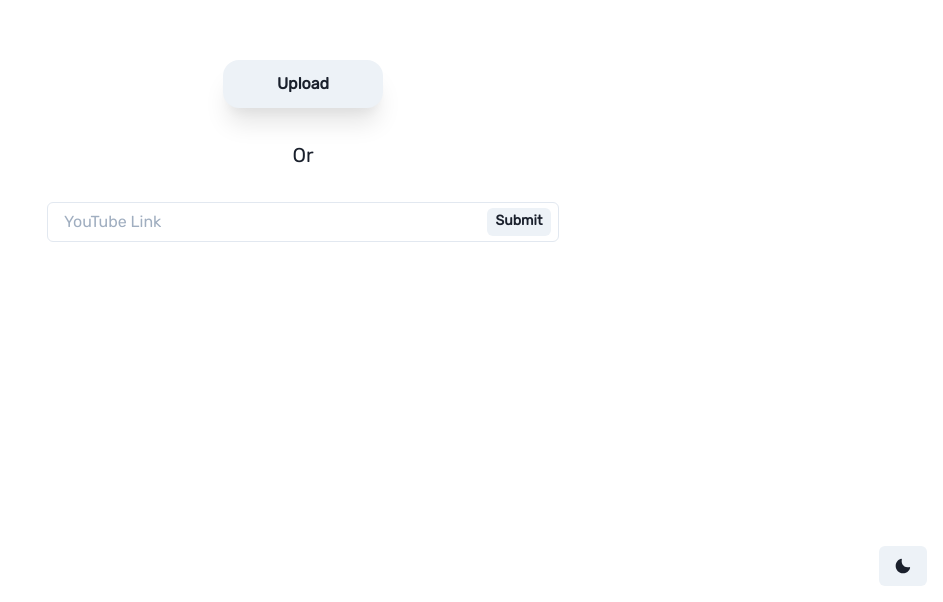
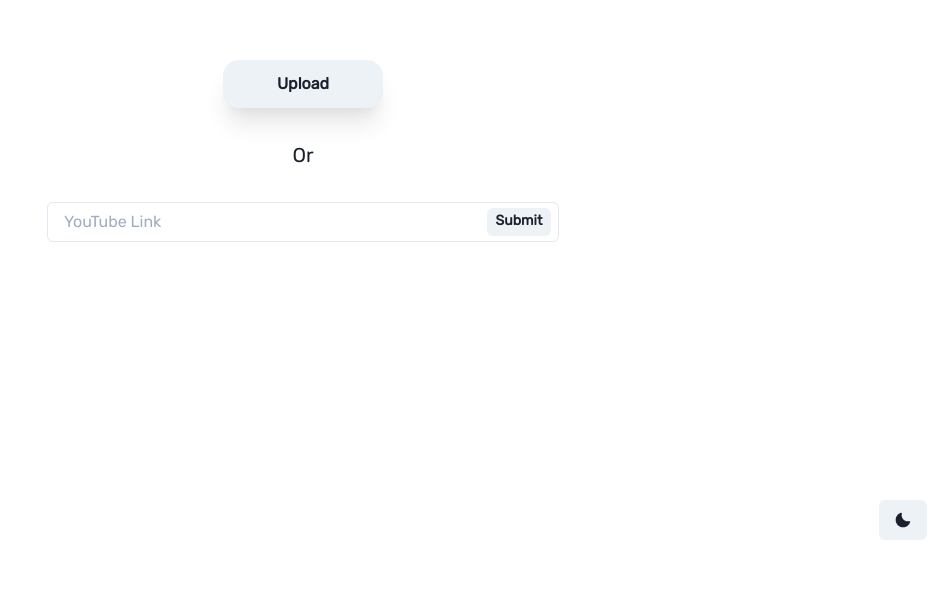
Before and after one commit to Poliphria/wave, a Next.js app: page / in a window 1280 px wide. Shown: the part 198-800 px from the top of the page, without its empty margins (337-1280 px from the left). Built offline with nearby package versions, Linux system fonts and the light colour scheme.

Commit message:
Refactor ColoreModeButton component

```diff
--- /dev/null
+++ b/pages/components/Home/ColorModeButton.js
@@ -0,0 +1,22 @@
+// Button used to change the color mode to Dark/Light
+import { Button } from "@chakra-ui/button";
+import { useColorMode, Box } from "@chakra-ui/react";
+import { MoonIcon, SunIcon } from "@chakra-ui/icons";
+
+const ColorModeButton = (props) => {
+  const { colorMode, toggleColorMode } = useColorMode();
+  return (
+    <Box>
+      <Button
+        onClick={toggleColorMode}
+        alignSelf="flex-end"
+        mr="1rem"
+        mb="1rem"
+      >
+        {colorMode === "light" ? <MoonIcon /> : <SunIcon />}
+      </Button>
+    </Box>
+  );
+};
+
+export default ColorModeButton;
--- a/pages/components/Home/UploadButton.js
+++ b/pages/components/Home/UploadButton.js
@@ -1,3 +1,4 @@
+// Button used to upload an audio file and send to '/transcribe' page
 import { Box, Button } from "@chakra-ui/react";
 import React from "react";
 
--- a/pages/index.js
+++ b/pages/index.js
@@ -3,15 +3,12 @@
 // First visit should show an upload button and a text box for youtube link
 import { Container } from "./components/Container";
 import { Text, VStack, Flex } from "@chakra-ui/layout";
-import { Button } from "@chakra-ui/button";
-import { useColorMode } from "@chakra-ui/react";
-import { MoonIcon, SunIcon } from "@chakra-ui/icons";
+import ColorModeButton from "./components/Home/ColorModeButton";
 import UploadButton from "./components/Home/UploadButton";
 import YoutubeLinkHookForm from "./components/Home/YoutubeLink";
 import "@fontsource/rubik";
 
 export default function Home() {
-  const { colorMode, toggleColorMode } = useColorMode();
 
   return (
     <Container justifyContent="center" fontFamily="Rubik" fontSize="xl">
@@ -28,14 +25,7 @@ export default function Home() {
         <YoutubeLinkHookForm />
       </VStack>
       <Flex justify="flex-end" width="100%" flexGrow="1">
-        <Button
-          onClick={toggleColorMode}
-          alignSelf="flex-end"
-          mr="1rem"
-          mb="1rem"
-        >
-          {colorMode === "light" ? <MoonIcon /> : <SunIcon />}
-        </Button>
+        <ColorModeButton />
       </Flex>
     </Container>
   );
```
